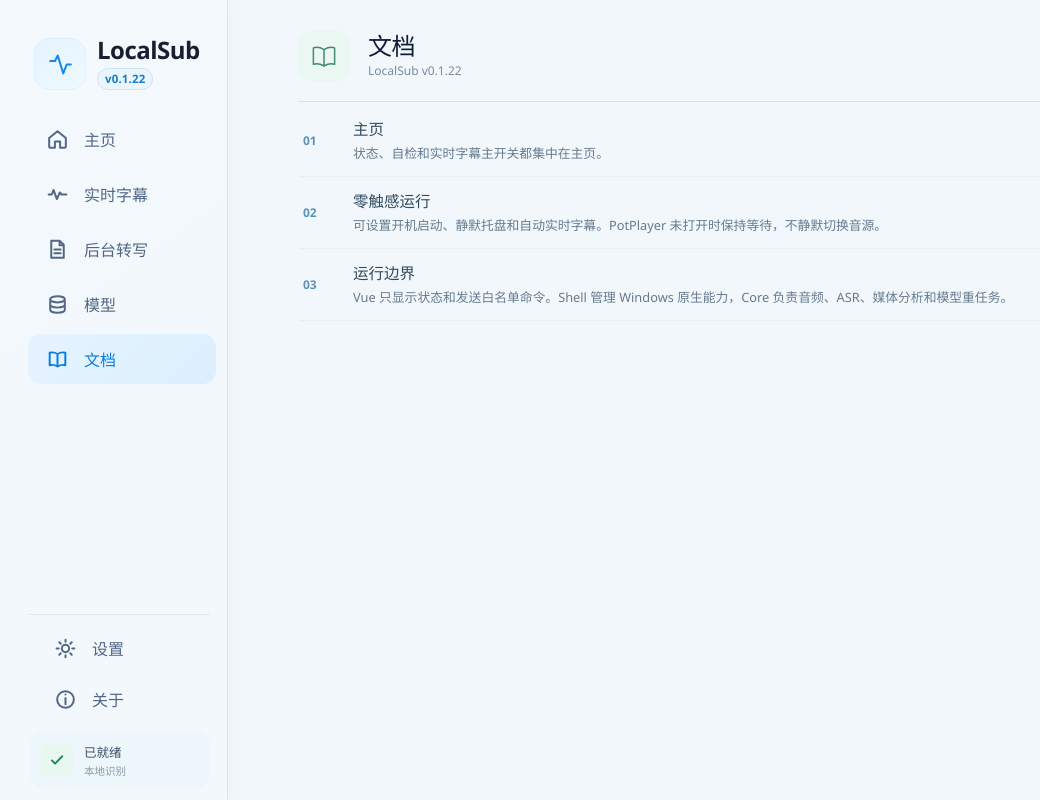
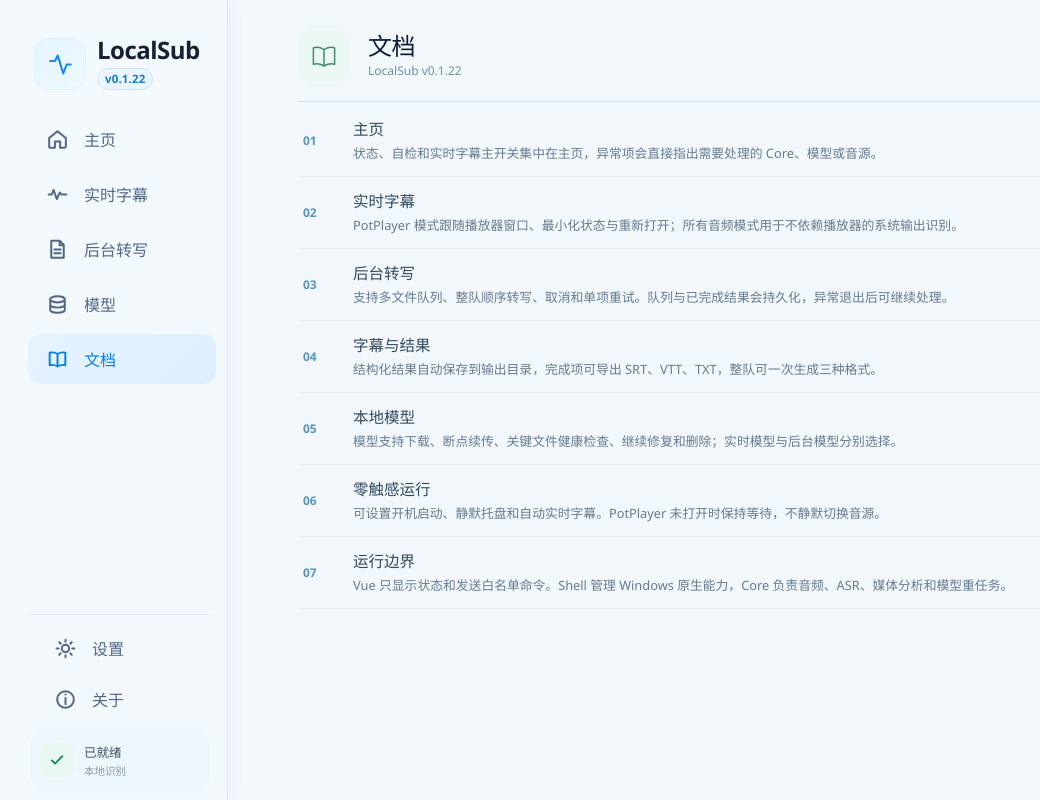
Before and after one commit to FenLynn/gpt-pub, a Vue app in the folder projects/1-桌面软件/105-LocalSub/src/LocalSub/WebUi/: page / in a window 1280 px wide. Both pictures are taken after a click on the button "文档". Shown: the whole page, without its empty margins (0-1040 px from the left). Built offline with nearby package versions, Linux system fonts and the light colour scheme.

Commit message:
P105: fill documentation page with product workflows

```diff
--- a/projects/1-桌面软件/105-LocalSub/src/LocalSub/WebUi/src/App.vue
+++ b/projects/1-桌面软件/105-LocalSub/src/LocalSub/WebUi/src/App.vue
@@ -1160,9 +1160,13 @@ onBeforeUnmount(() => {
         <section v-else-if="activePage === 'docs'" class="page docs-page">
           <header class="page-head simple-head"><div class="page-feature docs-feature"><svg viewBox="0 0 48 48"><path d="M7 11c6-2 11-.8 17 2.8V40c-6-3.6-11-4.8-17-2.8z M41 11c-6-2-11-.8-17 2.8V40c6-3.6 11-4.8 17-2.8z"></path></svg></div><div class="page-title"><h2>文档</h2><span>LocalSub v{{ snapshot.app.productVersion }}</span></div></header>
           <section class="docs-list">
-            <div><b>01</b><span><strong>主页</strong><p>状态、自检和实时字幕主开关都集中在主页。</p></span></div>
-            <div><b>02</b><span><strong>零触感运行</strong><p>可设置开机启动、静默托盘和自动实时字幕。PotPlayer 未打开时保持等待，不静默切换音源。</p></span></div>
-            <div><b>03</b><span><strong>运行边界</strong><p>Vue 只显示状态和发送白名单命令。Shell 管理 Windows 原生能力，Core 负责音频、ASR、媒体分析和模型重任务。</p></span></div>
+            <div><b>01</b><span><strong>主页</strong><p>状态、自检和实时字幕主开关集中在主页，异常项会直接指出需要处理的 Core、模型或音源。</p></span></div>
+            <div><b>02</b><span><strong>实时字幕</strong><p>PotPlayer 模式跟随播放器窗口、最小化状态与重新打开；所有音频模式用于不依赖播放器的系统输出识别。</p></span></div>
+            <div><b>03</b><span><strong>后台转写</strong><p>支持多文件队列、整队顺序转写、取消和单项重试。队列与已完成结果会持久化，异常退出后可继续处理。</p></span></div>
+            <div><b>04</b><span><strong>字幕与结果</strong><p>结构化结果自动保存到输出目录，完成项可导出 SRT、VTT、TXT，整队可一次生成三种格式。</p></span></div>
+            <div><b>05</b><span><strong>本地模型</strong><p>模型支持下载、断点续传、关键文件健康检查、继续修复和删除；实时模型与后台模型分别选择。</p></span></div>
+            <div><b>06</b><span><strong>零触感运行</strong><p>可设置开机启动、静默托盘和自动实时字幕。PotPlayer 未打开时保持等待，不静默切换音源。</p></span></div>
+            <div><b>07</b><span><strong>运行边界</strong><p>Vue 只显示状态和发送白名单命令。Shell 管理 Windows 原生能力，Core 负责音频、ASR、媒体分析和模型重任务。</p></span></div>
           </section>
         </section>
 
```
